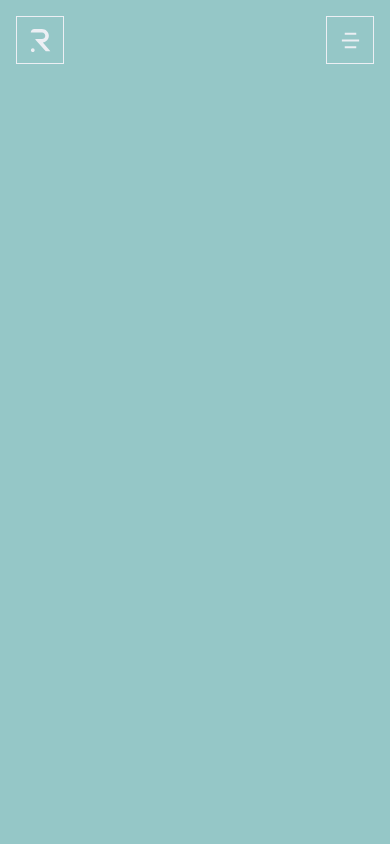
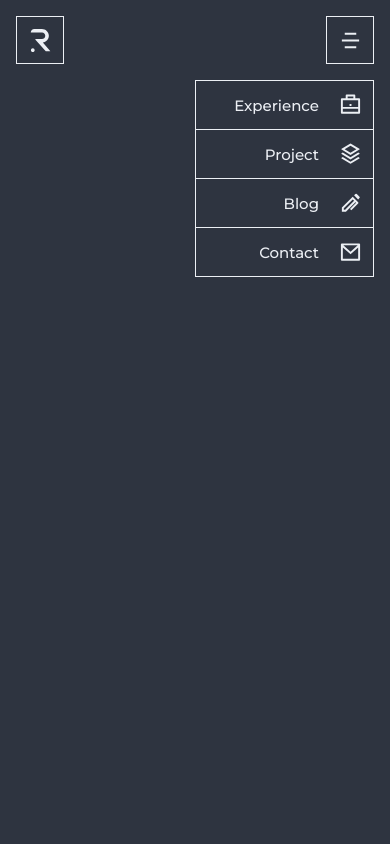
Before and after one commit to the-hyperoot/Portfolio, a React (Create React App) app: page / in a window 390 px wide. Both pictures are taken after a click on the button 350 px from the left and 40 px from the top of the page. Shown: the top 844 px of the page. Built offline with nearby package versions, Linux system fonts and the light colour scheme.

Commit message:
for sudesh

```diff
--- a/package.json
+++ b/package.json
@@ -46,6 +46,8 @@
     ]
   },
   "devDependencies": {
+    "eslint": "^8.32.0",
+    "eslint-plugin-react": "^7.32.1",
     "gh-pages": "^4.0.0"
   }
 }
--- a/src/App.jsx
+++ b/src/App.jsx
@@ -1,10 +1,46 @@
 import "./css/app.css";
 import Overlay from "./components/overlay";
 
+import { useRef } from "react";
+import Homepage from "./components/homepage";
+import Experience from "./components/experience";
+import Project from "./components/project";
+import Blog from "./components/blog";
+import Contact from "./components/contact";
+
 export default function App() {
+  // ! In-page Navigation
+  const home = useRef(null);
+  const experience = useRef(null);
+  const project = useRef(null);
+  const blog = useRef(null);
+  const contact = useRef(null);
+
+  // ! Return
   return (
     <div className="app">
-      <Overlay />
+      <Overlay
+        home={home}
+        experience={experience}
+        project={project}
+        blog={blog}
+        contact={contact}
+      />
+      <div className="section" ref={home}>
+        <Homepage />
+      </div>
+      <div className="section" ref={experience}>
+        <Experience />
+      </div>
+      <div className="section" ref={project}>
+        <Project />
+      </div>
+      <div className="section" ref={blog}>
+        <Blog />
+      </div>
+      <div className="section" ref={contact}>
+        <Contact />
+      </div>
     </div>
   );
 }
--- /dev/null
+++ b/src/components/blog.jsx
@@ -0,0 +1,10 @@
+import React from "react"
+
+export default function Experience() {
+    return (
+        <>
+            <div className="test" id="test">
+            </div>
+        </>
+    )
+}
--- /dev/null
+++ b/src/components/contact.jsx
@@ -0,0 +1,10 @@
+import React from "react"
+
+export default function Experience() {
+    return (
+        <>
+            <div className="test" id="test">
+            </div>
+        </>
+    )
+}
--- a/src/components/overlay.jsx
+++ b/src/components/overlay.jsx
@@ -8,22 +8,15 @@ import {
     RiBallPenLine,
     RiMailLine,
 } from "react-icons/ri";
-import { useRef } from "react";
 
-import Homepage from "../components/homepage";
-import Experience from "../components/experience";
-
-export default function Overlay() {
+export default function Overlay(props) {
     // ! Menu Toggle
-    const [openMenu, setOpenMenu] = useState(false);
+    const [openMenu, setOpenMenu] = useState(true);
     const toggleMenu = () => {
         setOpenMenu(!openMenu);
     };
 
     // ! In-page Navigation
-    const home = useRef(null);
-    const experience = useRef(null);
-
     const scrollToSection = (elementref) => {
         window.scrollTo({
             top: elementref.current.offsetTop,
@@ -35,7 +28,7 @@ export default function Overlay() {
     return (
         <>
             <div className="overlay">
-                <div className="Home" onClick={() => scrollToSection(home)}>
+                <div className="Home" onClick={() => scrollToSection(props.home)}>
                     <button className="top-left flex-center overlay-button">
                         <svg
                             xmlns="http://www.w3.org/2000/svg"
@@ -47,6 +40,7 @@ export default function Overlay() {
                         </svg>
                     </button>
                 </div>
+                <div>
                     <button
                         className="top-right flex-center overlay-button"
                         onClick={toggleMenu}
@@ -55,7 +49,10 @@ export default function Overlay() {
                     </button>
                     <div className={openMenu ? "nav-menu" : "nav-menu nav-menu-show"}>
                         <ul>
-                        <li className="nav-items" onClick={() => scrollToSection(experience)}>
+                            <li
+                                className="nav-items"
+                                onClick={() => scrollToSection(props.experience)}
+                            >
                                 <button className="flex-center nav-item-button">
                                     <RiBriefcaseLine className="icon" />
                                 </button>
@@ -63,7 +60,10 @@ export default function Overlay() {
                                     <h2>Experience</h2>
                                 </div>
                             </li>
-                        <li className="nav-items">
+                            <li
+                                className="nav-items"
+                                onClick={() => scrollToSection(props.project)}
+                            >
                                 <button className="flex-center nav-item-button">
                                     <RiStackLine className="icon" />
                                 </button>
@@ -71,7 +71,10 @@ export default function Overlay() {
                                     <h2>Project</h2>
                                 </div>
                             </li>
-                        <li className="nav-items">
+                            <li
+                                className="nav-items"
+                                onClick={() => scrollToSection(props.blog)}
+                            >
                                 <button className="flex-center nav-item-button">
                                     <RiBallPenLine className="icon" />
                                 </button>
@@ -79,7 +82,10 @@ export default function Overlay() {
                                     <h2>Blog</h2>
                                 </div>
                             </li>
-                        <li className="nav-items">
+                            <li
+                                className="nav-items"
+                                onClick={() => scrollToSection(props.contact)}
+                            >
                                 <button className="flex-center nav-item-button">
                                     <RiMailLine className="icon" />
                                 </button>
@@ -89,18 +95,17 @@ export default function Overlay() {
                             </li>
                         </ul>
                     </div>
+                </div>
+                <div>
                     <button className="bottom-left flex-center overlay-button">
                         <RiArrowDownSLine className="icon" />
                     </button>
+                </div>
+                <div>
                     <button className="bottom-right flex-center overlay-button">
                         <RiFileList2Line className="icon" />
                     </button>
                 </div>
-            <div className="section" ref={home}>
-                <Homepage />
-            </div>
-            <div className="section" ref={experience}>
-                <Experience />
             </div>
         </>
     );
--- /dev/null
+++ b/src/components/project.jsx
@@ -0,0 +1,10 @@
+import React from "react"
+
+export default function Experience() {
+    return (
+        <>
+            <div className="test" id="test">
+            </div>
+        </>
+    )
+}
--- a/src/css/app.css
+++ b/src/css/app.css
@@ -9,12 +9,11 @@
   color: var(--COLOR_TEXT);
 }
 
+
 .container {
-  height: 100vh;
-  background-color: rgb(149, 199, 199);
+  min-height: 100vh;
 }
 
 .test {
-  height: 100vh;
-  background-color: blueviolet;
+  min-height: 100vh;
 }
--- a/src/css/defaults/constants.css
+++ b/src/css/defaults/constants.css
@@ -10,3 +10,23 @@
     /* ---BACKGROUND COLORS--- */
     --COLOR_BACKGROUND_ALPHA: #2e3440;
 }
+
+/* width */
+::-webkit-scrollbar {
+    width: 0.5rem;
+}
+
+/* Track */
+::-webkit-scrollbar-track {
+    background: var(--COLOR_BACKGROUND_ALPHA);
+}
+
+/* Handle */
+::-webkit-scrollbar-thumb {
+    background: var(--COLOR_TEXT);
+}
+
+/* Handle on hover */
+::-webkit-scrollbar-thumb:hover {
+    background: var(--COLOR_PRIMARY);
+}
--- a/src/css/overlay.css
+++ b/src/css/overlay.css
@@ -9,7 +9,7 @@
 .overlay-button {
     position: absolute;
     border-style: solid;
-    border-width: thin;
+    border-width: 1px;
     color: var(--COLOR_TEXT);
     width: 3rem;
     height: 3rem;
@@ -105,36 +105,43 @@
     flex-direction: column;
     align-items: flex-end;
     position: absolute;
-    top: calc(5vh + 3rem);
+    top: calc(10vh + 3rem);
     right: 7.5%;
-
+    /* gap: -1rem; */
 }
 
 .nav-items {
     border-style: solid;
-    border-width: thin;
+    border-width: 1px;
     display: flex;
     flex-direction: row-reverse;
     align-items: center;
-    margin-top: -1px;
+    /* margin-top: -1px; */
+    border-bottom: none;
+}
+
+.nav-items:last-child {
+    border-bottom: thin solid var(--COLOR_TEXT);
 }
 
 .nav-item-button {
+    transition: all 300ms ease-in-out;
     color: var(--COLOR_TEXT);
     width: calc(3rem - 2px);
     height: 3rem;
 }
 
 .nav-item-text {
+    transition: all 300ms ease-in-out;
     display: none;
     font-size: 10px;
     padding: 0.5rem;
     color: var(--COLOR_PRIMARY);
 }
 
-
 .nav-items:hover {
     color: var(--COLOR_PRIMARY);
+    border-bottom: thin solid var(--COLOR_PRIMARY);
 }
 
 .nav-items:hover:nth-child(n) {
@@ -150,22 +157,19 @@
     color: var(--COLOR_PRIMARY);
 }
 
+@media (max-width: 540px) {
+    .nav-items {
+        width: 50%;
+    }
 
-@media (max-width: 540px) {
     .nav-menu>ul {
-        top: 4rem;
+        top: 5rem;
         right: 1rem;
+        width: calc(100vw - 2rem);
     }
 
     .nav-item-text {
         display: inline-block;
-    }
-
-    .nav-menu>ul {
-        width: calc(100vw - 2rem);
-    }
-
-    .nav-items {
-        width: 50%;
+        color: var(--COLOR_TEXT);
     }
 }
```
Also changed, not shown: public/index.html (+4 -4 lines), 1 other file (tests, documents, lock files or other folders). Lines whose indentation alone changed are shown as unchanged.
